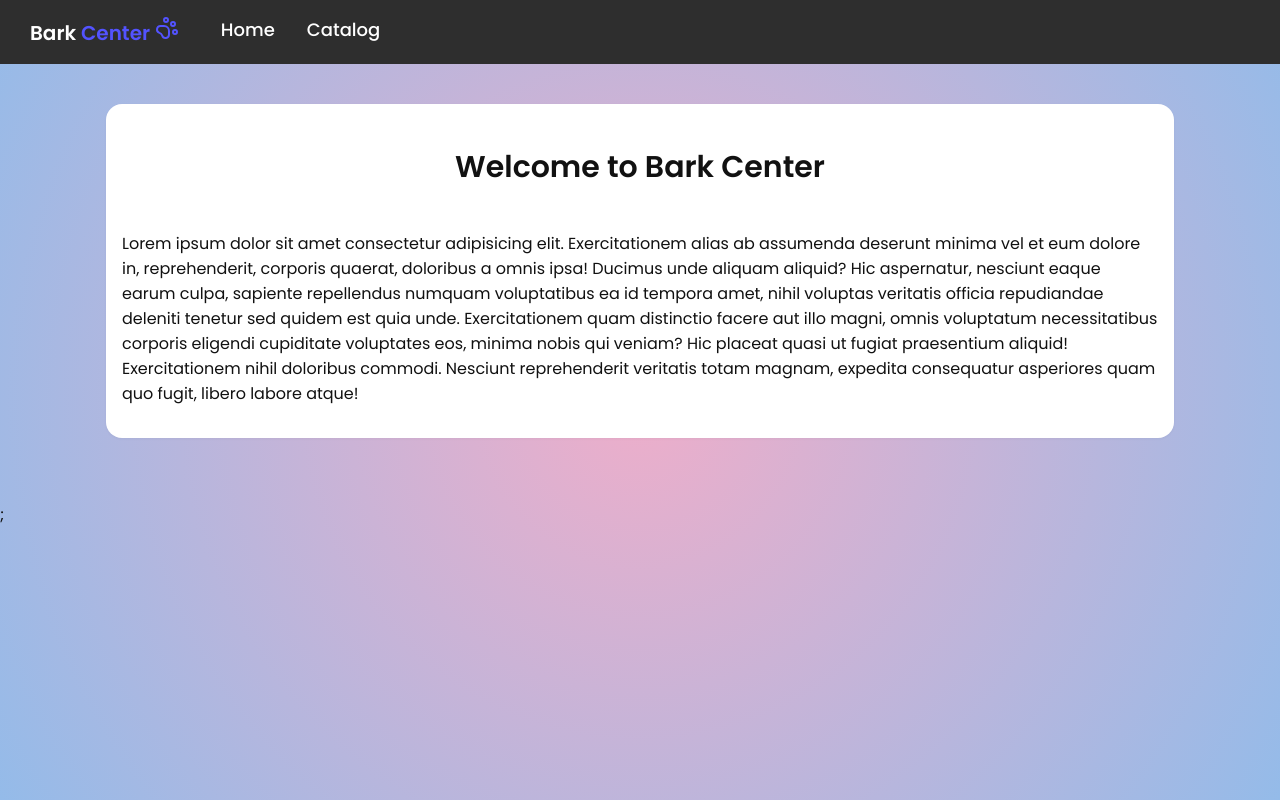
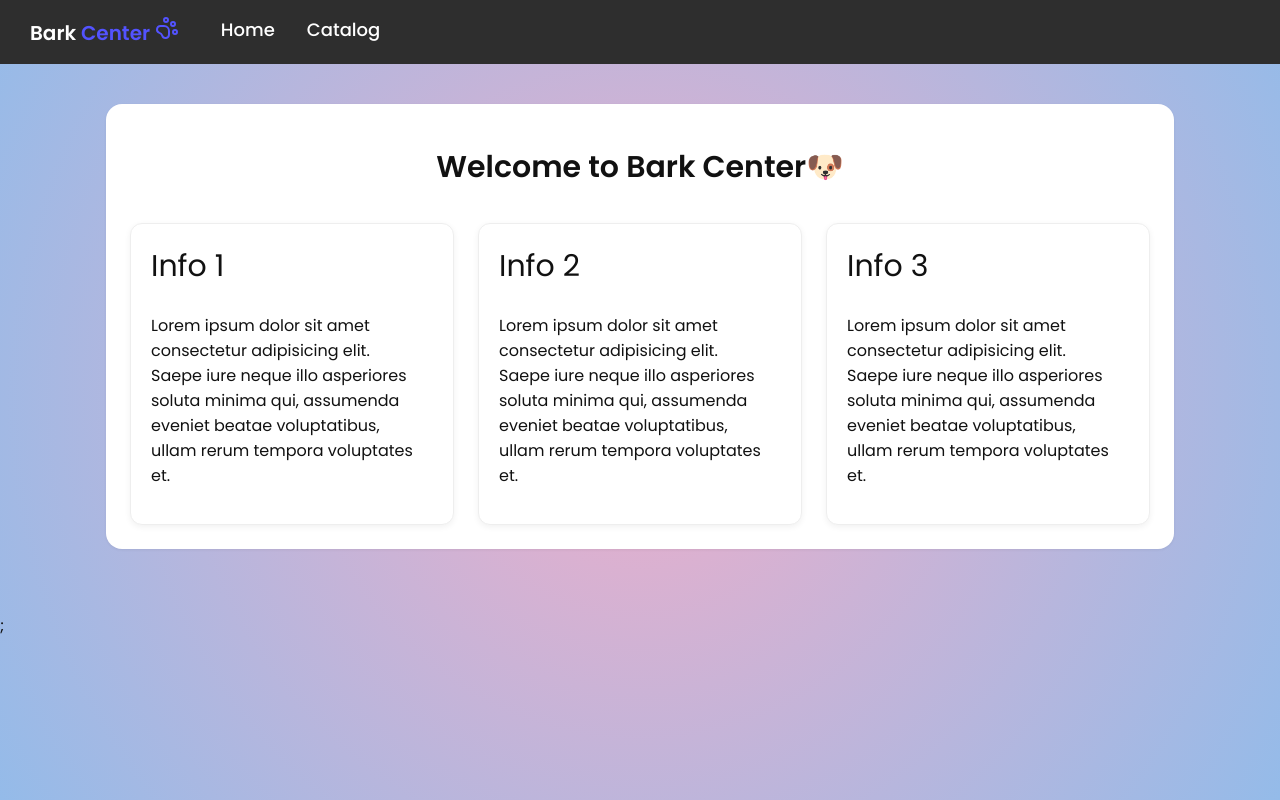
Before and after one commit to VictorSundberg1/Bark-Center, a React (Vite) app: page /#/ in a window 1280 px wide. Built offline with nearby package versions, Linux system fonts and the light colour scheme; no server answers.

Commit message:
remade start-screen / info screen with some mock-content and changed seconds for scale in animation for different info cards

```diff
--- a/src/components/WelcomeCard.jsx
+++ b/src/components/WelcomeCard.jsx
@@ -4,23 +4,35 @@ function WelcomeCard() {
 	return (
 		<section className="card">
 			<header className="cardHeader slide-in-right">
-				<h2>Welcome to Bark Center</h2>
+				<h2>Welcome to Bark Center🐶</h2>
 			</header>
-			<div className="cardBody scale-in-center">
-				<p>
-					Lorem ipsum dolor sit amet consectetur adipisicing elit.
-					Exercitationem alias ab assumenda deserunt minima vel et eum dolore
-					in, reprehenderit, corporis quaerat, doloribus a omnis ipsa! Ducimus
-					unde aliquam aliquid? Hic aspernatur, nesciunt eaque earum culpa,
-					sapiente repellendus numquam voluptatibus ea id tempora amet, nihil
-					voluptas veritatis officia repudiandae deleniti tenetur sed quidem est
-					quia unde. Exercitationem quam distinctio facere aut illo magni, omnis
-					voluptatum necessitatibus corporis eligendi cupiditate voluptates eos,
-					minima nobis qui veniam? Hic placeat quasi ut fugiat praesentium
-					aliquid! Exercitationem nihil doloribus commodi. Nesciunt
-					reprehenderit veritatis totam magnam, expedita consequatur asperiores
-					quam quo fugit, libero labore atque!
-				</p>
+			<div className="cardBody">
+				<section className="info_cards">
+					<div className="info_card scale-in-center">
+						<header>Info 1</header>
+						<p>
+							Lorem ipsum dolor sit amet consectetur adipisicing elit. Saepe
+							iure neque illo asperiores soluta minima qui, assumenda eveniet
+							beatae voluptatibus, ullam rerum tempora voluptates et.
+						</p>
+					</div>
+					<div className="info_card scale-in-center2">
+						<header>Info 2</header>
+						<p>
+							Lorem ipsum dolor sit amet consectetur adipisicing elit. Saepe
+							iure neque illo asperiores soluta minima qui, assumenda eveniet
+							beatae voluptatibus, ullam rerum tempora voluptates et.
+						</p>
+					</div>
+					<div className="info_card scale-in-center3">
+						<header>Info 3</header>
+						<p>
+							Lorem ipsum dolor sit amet consectetur adipisicing elit. Saepe
+							iure neque illo asperiores soluta minima qui, assumenda eveniet
+							beatae voluptatibus, ullam rerum tempora voluptates et.
+						</p>
+					</div>
+				</section>
 			</div>
 		</section>
 	);
--- a/src/styles/Animations.css
+++ b/src/styles/Animations.css
@@ -14,6 +14,18 @@
 	-webkit-animation: scale-in-center 0.5s cubic-bezier(0.25, 0.46, 0.45, 0.94)
 		both;
 	animation: scale-in-center 0.5s cubic-bezier(0.25, 0.46, 0.45, 0.94) both;
+}
+
+.scale-in-center2 {
+	-webkit-animation: scale-in-center 0.7s cubic-bezier(0.25, 0.46, 0.45, 0.94)
+		both;
+	animation: scale-in-center 0.7s cubic-bezier(0.25, 0.46, 0.45, 0.94) both;
+}
+
+.scale-in-center3 {
+	-webkit-animation: scale-in-center 0.9s cubic-bezier(0.25, 0.46, 0.45, 0.94)
+		both;
+	animation: scale-in-center 0.9s cubic-bezier(0.25, 0.46, 0.45, 0.94) both;
 }
 
 /* Slide in right */
--- a/src/styles/HomePage.css
+++ b/src/styles/HomePage.css
@@ -2,7 +2,7 @@
 	background: white;
 	border-radius: 16px;
 	padding: 16px;
-	box-shadow: 0 1px 3px rgba(0, 0, 0, 0.04);
+	box-shadow: 0 1px 3px rgba(0, 0, 0, 0.06);
 }
 .cardHeader {
 	display: flex;
@@ -13,3 +13,25 @@
 	font-size: var(--font-size-3xl);
 	font-weight: 600;
 }
+.info_cards {
+	display: grid;
+	grid-template-columns: repeat(auto-fit, minmax(300px, 1fr));
+	gap: 8px;
+}
+
+.info_card {
+	background: #fff;
+	border: 1px solid #eee;
+	border-radius: 12px;
+	padding: 20px;
+	display: grid;
+	grid-template-columns: auto auto 1fr;
+	align-items: center;
+	gap: 8px;
+	margin: 8px;
+	box-shadow: 0 2px 6px rgba(0, 0, 0, 0.06);
+}
+.info_card header {
+	font-size: var(--font-size-3xl);
+	grid-column: 1 / -1;
+}
```
